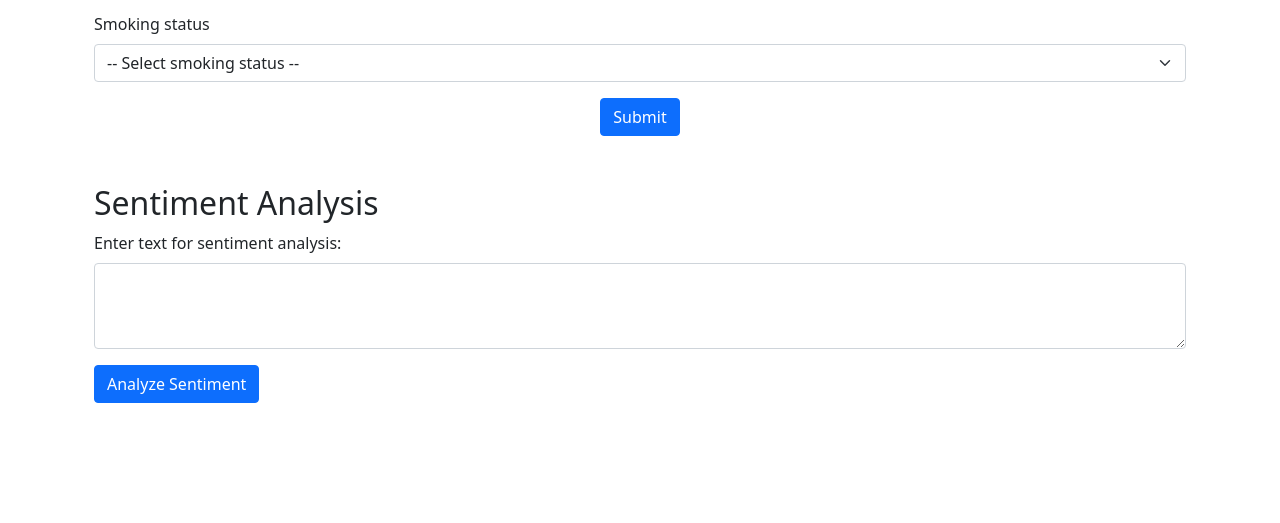
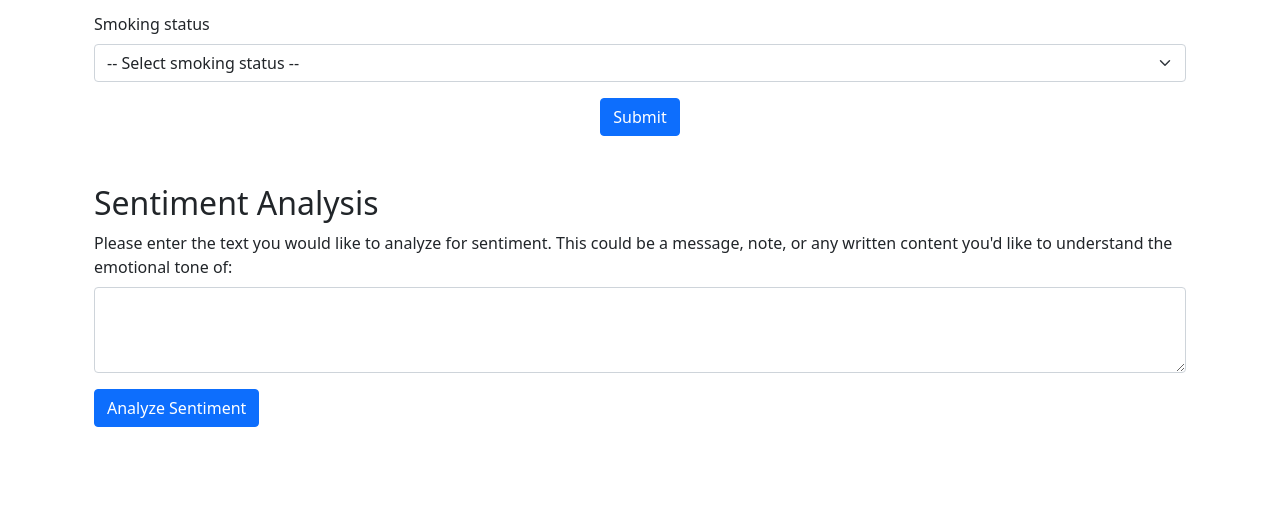
Before and after one commit to cheeboyu/stroke-prediction, a Flask app: page / in a window 1280 px wide. Shown: the part 2052-2575 px from the top of the page. Before the commit the page ends 2455 px from the top, so only its background shows below. Run offline with Flask 3, Linux system fonts and the light colour scheme; parts of the project's set-up code (start-up, migrations or seed data) failed here and were passed over; some libraries are stand-ins or nearby versions.

Commit message:
improve the text of the sentiment analysis field

```diff
--- a/templates/index.html
+++ b/templates/index.html
@@ -254,7 +254,8 @@
             <h2>Sentiment Analysis</h2>
             <form action="/sentiment_analysis" method="post">
                 <div class="mb-3">
-                    <label for="text_input" class="form-label">Enter text for sentiment analysis:</label>
+                    <label for="text_input" class="form-label">Please enter the text you would like to analyze for sentiment.
+                        This could be a message, note, or any written content you'd like to understand the emotional tone of:</label>
                     <textarea class="form-control" id="text_input" name="text_input" rows="3"></textarea>
                 </div>
                 <button type="submit" class="btn btn-primary">Analyze Sentiment</button>
```
